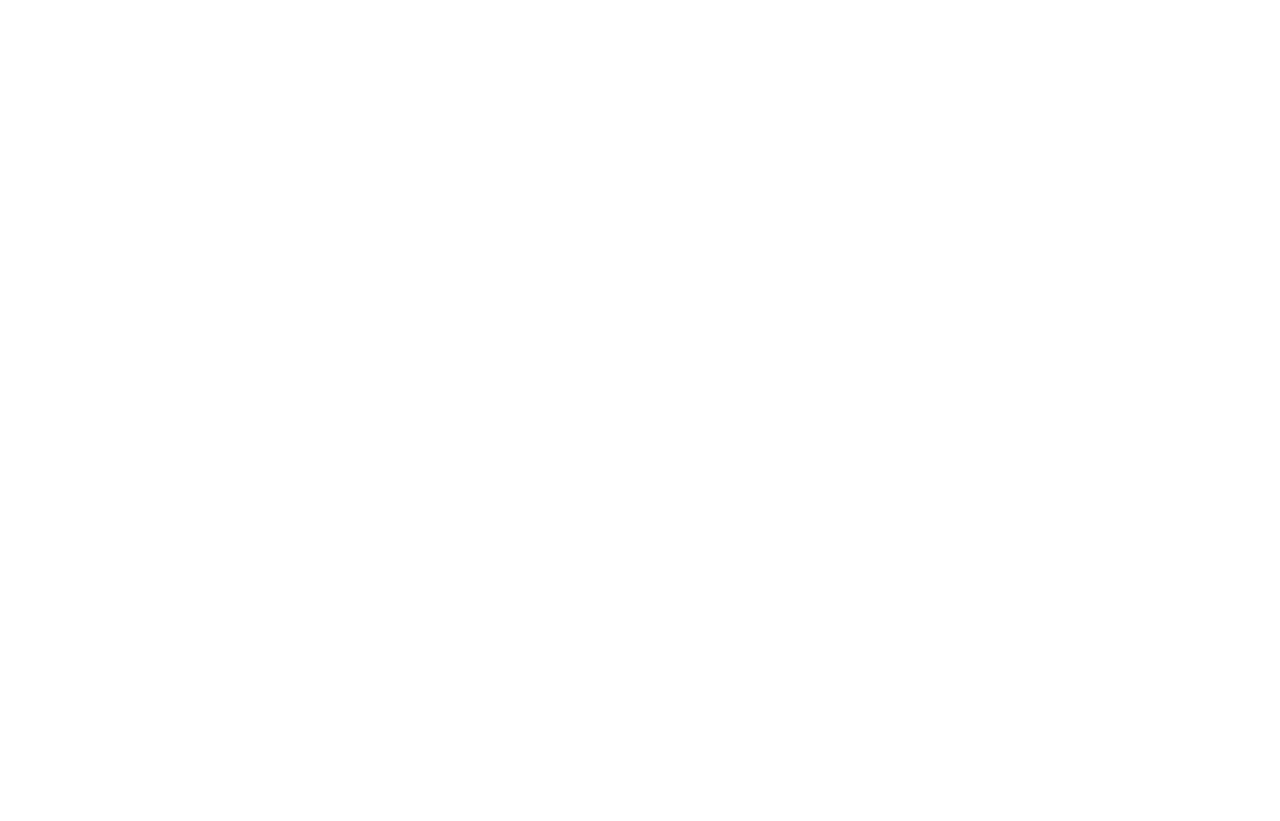
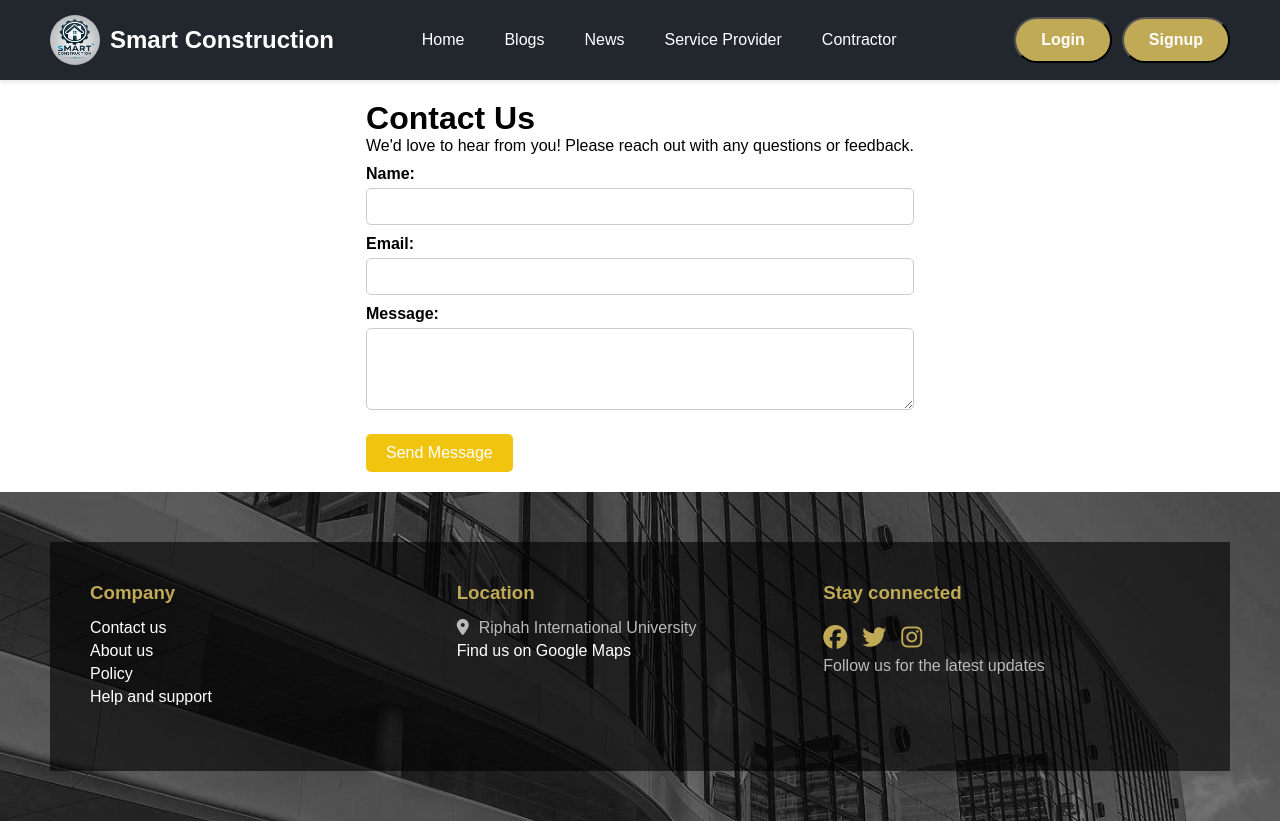
Before and after one commit to MirAllahyar/Innovative-AI-Solutions-for-Smart-Construction, a React (Create React App) app: page /contact in a window 1280 px wide. Before the commit this address had no page. Before the commit the page ends 800 px from the top, so only its background shows below. Built offline with nearby package versions, Linux system fonts and the light colour scheme.

Commit message:
Book Consultation -> contact page has been add with some funcationaly on the homepage

```diff
--- a/src/App.jsx
+++ b/src/App.jsx
@@ -17,7 +17,11 @@ import ContactUs from './pages/ContactUs/ContactUs';
 import AboutUs from './pages/AboutUs/AboutUs';
 import Policy from './pages/Policy/Policy';
 import HelpSupport from './pages/HelpSupport/HelpSupport';
+import BookConsultation from './components/BookConsultation/BookConsultation';
+import Contact from './components/Contact/Contact';
+
 import '@fortawesome/fontawesome-free/css/all.min.css';
+
 
 
 
@@ -43,6 +47,9 @@ function App() {
         <Route path="/about-us" element={<AboutUs />} />
         <Route path="/policy" element={<Policy />} />
         <Route path="/help-support" element={<HelpSupport />} />
+        <Route path="/contact" element={<Contact />} />
+        <Route path="/" element={<BookConsultation />} />
+
 
 
       </Routes>
--- a/src/components/BookConsultation/BookConsultation.jsx
+++ b/src/components/BookConsultation/BookConsultation.jsx
@@ -1,9 +1,7 @@
-
-
-
 import React from 'react';
+import { Link } from 'react-router-dom'; // Import Link
 import './BookConsultation.css';
-import consultationImage from '../../assets/images/consultation-image.jpg'; // Update this path to your image
+import consultationImage from '../../assets/images/consultation-image.jpg'; // Update this path if needed
 
 const BookConsultation = () => {
   return (
@@ -16,7 +14,7 @@ const BookConsultation = () => {
             appraisal service, a consultation, or something uniquely yours. Give
             it room to shine here.
           </p>
-          <a href="/contact" className="consultation-link">Contact Us</a>
+          <Link to="/contact" className="consultation-link">Contact Us</Link> {/* Use Link here */}
         </div>
         <div className="consultation-image">
           <img src={consultationImage} alt="Consultation Room" />
--- /dev/null
+++ b/src/components/Contact/Contact.css
@@ -0,0 +1,84 @@
+/* Overall layout */
+.contact-page {
+    display: flex;
+    flex-direction: column;
+    min-height: 100vh;
+    font-family: Arial, sans-serif;
+  }
+
+  /* Header styles */
+  .contact-header {
+    background-color: #433737;
+    color: white;
+    text-align: center;
+    padding: 20px;
+  }
+
+  .contact-header h1 {
+    font-size: 2.5rem;
+    margin-bottom: 10px;
+  }
+
+  .contact-header p {
+    font-size: 1.2rem;
+  }
+
+  /* Main content and form styles */
+  .contact-content {
+    flex: 1;
+    padding: 20px;
+    max-width: 600px;
+    margin: 0 auto;
+  }
+
+  .contact-form label {
+    display: block;
+    margin-top: 10px;
+    font-weight: bold;
+  }
+
+  .contact-form input,
+  .contact-form textarea {
+    width: 100%;
+    padding: 10px;
+    margin-top: 5px;
+    border: 1px solid #ccc;
+    border-radius: 5px;
+  }
+
+  .contact-form button {
+    margin-top: 20px;
+    padding: 10px 20px;
+    background-color: #f1c40f;
+    border: none;
+    color: white;
+    cursor: pointer;
+    border-radius: 5px;
+    font-size: 1rem;
+  }
+
+  .contact-form button:hover {
+    background-color: #e0b30e;
+  }
+
+  /* Footer styles */
+  .contact-footer {
+    background-color: #433737;
+    color: white;
+    text-align: center;
+    padding: 20px;
+  }
+
+  .contact-footer p {
+    margin: 5px 0;
+  }
+
+  .social-links a {
+    color: #f1c40f;
+    margin: 0 10px;
+    text-decoration: none;
+  }
+
+  .social-links a:hover {
+    color: white;
+  }
--- /dev/null
+++ b/src/components/Contact/Contact.jsx
@@ -0,0 +1,36 @@
+import React from 'react';
+import Header from '../Header/Header'; // Adjust the path based on your folder structure
+import Footer from '../Footer/Footer'; // Adjust the path based on your folder structure
+import './Contact.css';
+
+const Contact = () => {
+  return (
+    <div className="contact-page">
+      {/* Header */}
+      <Header />
+
+      {/* Main Content */}
+      <main className="contact-content">
+        <h1>Contact Us</h1>
+        <p>We'd love to hear from you! Please reach out with any questions or feedback.</p>
+        <form className="contact-form">
+          <label htmlFor="name">Name:</label>
+          <input type="text" id="name" name="name" required />
+
+          <label htmlFor="email">Email:</label>
+          <input type="email" id="email" name="email" required />
+
+          <label htmlFor="message">Message:</label>
+          <textarea id="message" name="message" rows="4" required></textarea>
+
+          <button type="submit">Send Message</button>
+        </form>
+      </main>
+
+      {/* Footer */}
+      <Footer />
+    </div>
+  );
+};
+
+export default Contact;
```
